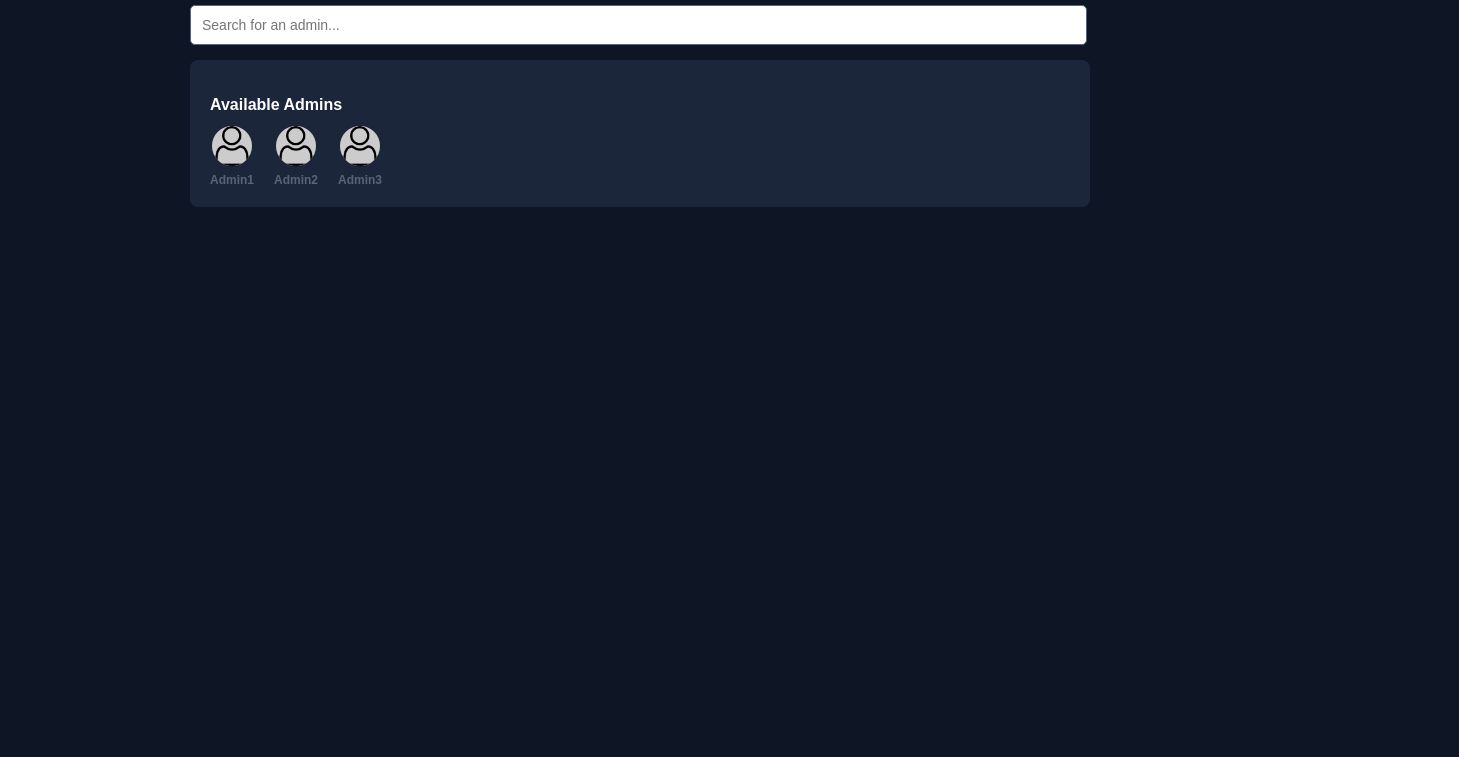
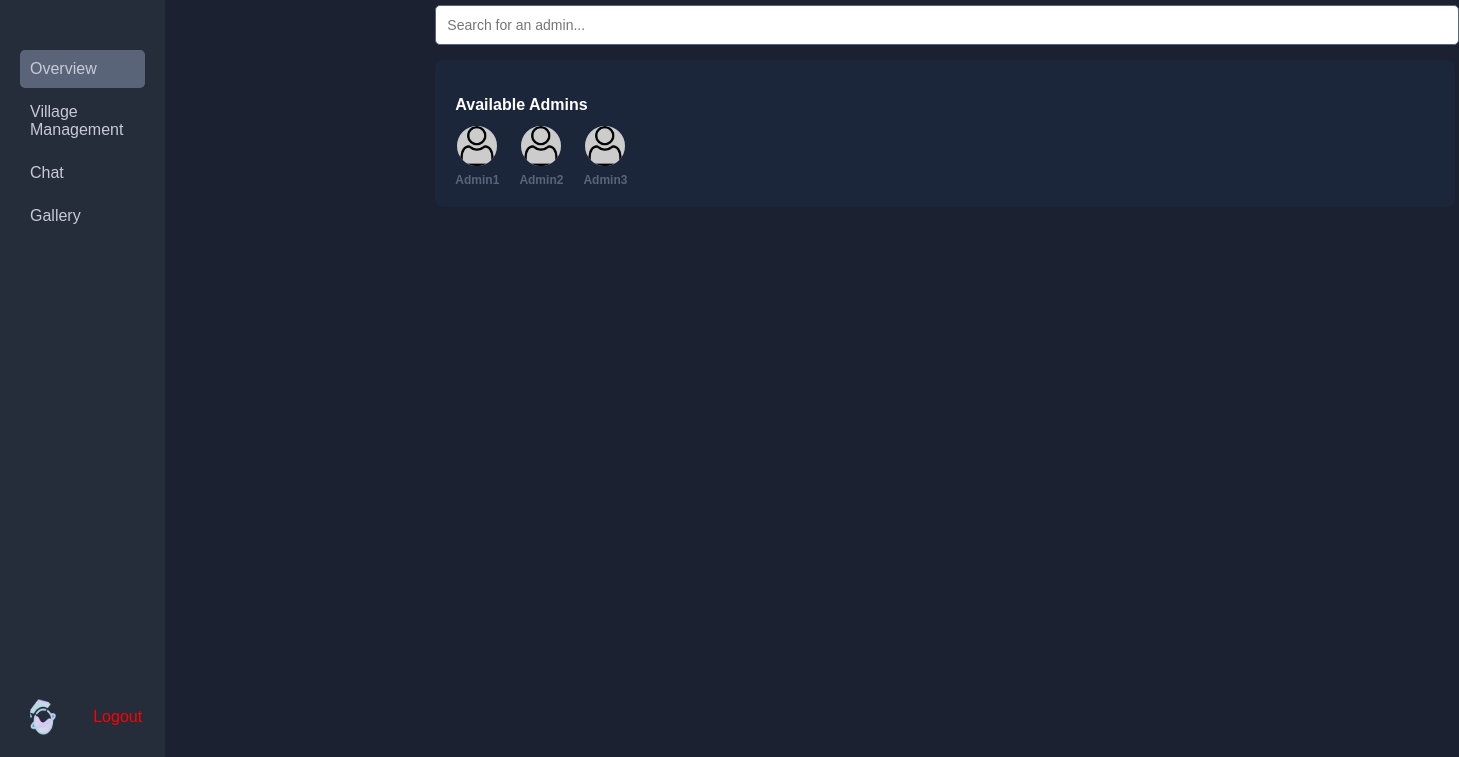
Before and after one commit to WA-A/Advanced-Web-Project, a plain HTML site: page Chat.html in a window 1280 px wide. Shown: the part 83-840 px from the top of the page, 1459 px wide, since content can reach past the window. Before the commit the page ends 800 px from the top, so only its background shows below. Drawn offline with Linux system fonts and the light colour scheme.

Commit message:
New updates

```diff
--- a/Chat.html
+++ b/Chat.html
@@ -5,8 +5,26 @@
     <meta name="viewport" content="width=device-width, initial-scale=1.0" />
     <title>Chat with Admins</title>
     <link rel="stylesheet" href="CssFiles/Styles-Chat.css" />
+    <link rel="stylesheet" href="./CssFiles/Styles-Dashboard.css" />
   </head>
   <body>
+    <div class="chat">
+      <aside class="sidebar">
+        <h2>Dashboard</h2>
+        <nav>
+          <ul>
+            <li><a href="Dashboard.html" class="active">Overview</a></li>
+            <li><a href="VillageManagement.html">Village Management</a></li>
+            <li><a href="Chat.html">Chat</a></li>
+            <li><a href="Gallary.html">Gallery</a></li>
+          </ul>
+        </nav>
+        <div class="admin">
+          <img src="./Image/Profile.png" alt="Admin Avatar" class="avatar" />
+          <span id="adminName"></span>
+          <a href="#" id="logoutButton">Logout</a>
+        </div>
+      </aside>
       <div class="chat-container">
         <h2>Chat with Admins</h2>
         <div class="admin-search">
@@ -51,6 +69,7 @@
           </div>
         </div>
       </div>
+    </div>
     <script src="./JsFiles/chat.js"></script>
   </body>
 </html>
--- a/LessFiles/Styles-Chat.less
+++ b/LessFiles/Styles-Chat.less
@@ -6,6 +6,10 @@
 @admin-msg-color: #00adb5;
 @user-msg-color: #4caf50;
 @border-color: #5a6479;
+@card-color: #252c3a;
+@button-bg: #8c94ac;
+@button-hover: #5a6479;
+@Logout-color: red;
 
 body {
   margin: 0;
@@ -14,9 +18,74 @@ body {
   color: @text-color;
 }
 
+.chat {
+  display: flex;
+
+  .sidebar {
+    width: 250px;
+    height: 100vh;
+    background-color: @card-color;
+    display: flex;
+    flex-direction: column;
+    justify-content: space-between;
+    padding: 20px;
+
+    h2 {
+      color: lighten(@text-color, 20%);
+      margin-bottom: 60px;
+      text-align: center;
+    }
+
+    nav {
+      flex-grow: 1;
+      ul {
+        list-style: none;
+        padding: 0;
+        margin: 0;
+
+        li {
+          margin: 5px 0;
+
+          a {
+            text-decoration: none;
+            color: lighten(@button-bg, 20%);
+            padding: 10px;
+            display: block;
+            border-radius: 5px;
+          }
+          a.active {
+            background-color: @button-hover;
+          }
+        }
+      }
+    }
+
+    .admin {
+      text-align: center;
+      margin-top: 50px;
+      display: flex;
+      align-items: center;
+      justify-content: center;
+      gap: 10px;
+
+      .avatar {
+        width: 40px;
+        height: 40px;
+        border-radius: 50%;
+        margin-right: 10px;
+      }
+
+      #logoutButton {
+        color: @Logout-color;
+        text-decoration: none;
+        margin-top: 0;
+      }
+    }
+  }
+
   .chat-container {
     max-width: 900px;
-  margin: 0 auto;
+    margin: 0 250px;
     padding: 20px;
   }
 
@@ -24,7 +93,7 @@ body {
     margin-bottom: 15px;
 
     input {
-    width: 97%;
+      width: 1000px;
       padding: 11px;
       font-size: 14px;
       border: 1px solid @border-color;
@@ -44,6 +113,7 @@ body {
     border-radius: 8px;
     padding: 20px;
     margin-bottom: 20px;
+    width: 980px;
 
     h3 {
       font-size: 16px;
@@ -86,6 +156,7 @@ body {
     background-color: @secondary-bg;
     border-radius: 8px;
     padding: 20px;
+    width: 980px;
 
     h3 {
       font-size: 16px;
@@ -163,3 +234,4 @@ body {
       }
     }
   }
+}
```
Also changed, not shown: JsFiles/villageManagement.js (+32 -31 lines), LessFiles/Styles-Dashboard.less (+4 -4 lines), CssFiles/Styles-Chat.css. Lines whose indentation alone changed are shown as unchanged.
